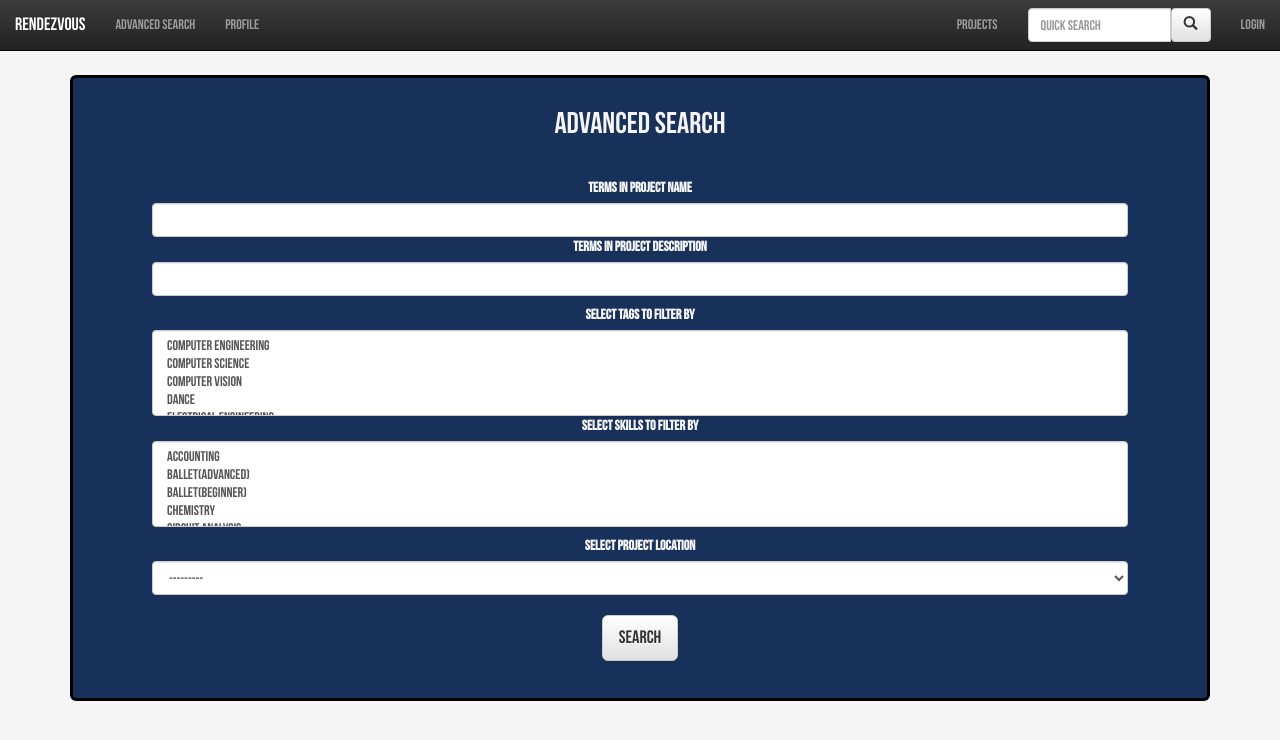
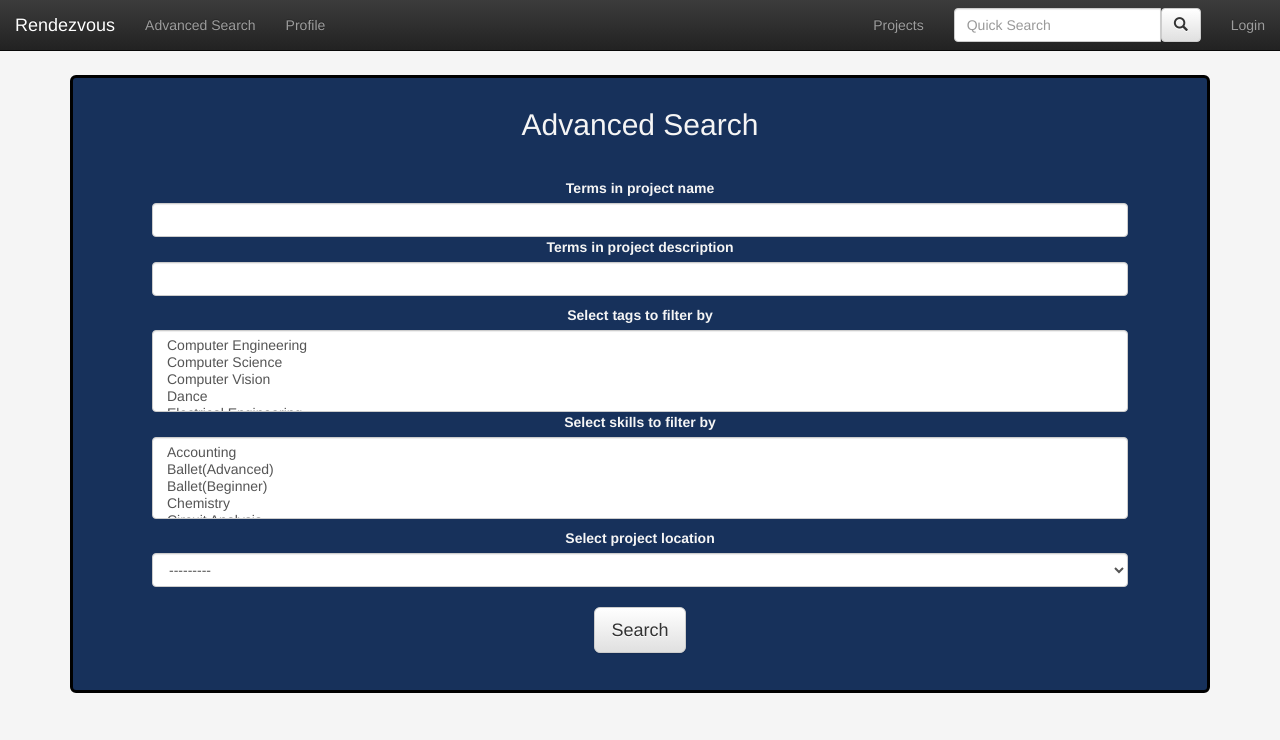
Before and after one commit to LOCosta/CS326-Etc-Etc-Etc, a Django app: page /rendezvous/advanced-search in a window 1280 px wide. Shown: the top 740 px of the page. Run offline with Django 3.2, Linux system fonts and the light colour scheme; data comes from the database, SQL or seed files in the repository; both versions use the stored data as it was after the commit; some libraries are stand-ins or nearby versions.

Commit message:
Font Changes

```diff
--- a/Etc_Etc_Etc/rendezvous/static/css/search.css
+++ b/Etc_Etc_Etc/rendezvous/static/css/search.css
@@ -4,13 +4,11 @@
 }
 
 body {
-    font-family: bodyfont;
     background-color: whitesmoke;
     padding-top: 65px;
 }
 
 h2 {
-    font-family: bodyfont;
     margin-bottom: 30px;
     color: whitesmoke;
 }
```
Also changed, not shown: Etc_Etc_Etc/db.sqlite3.
